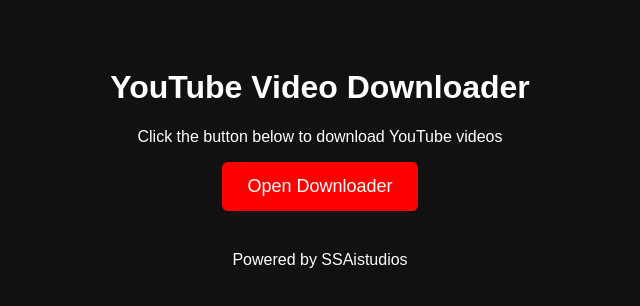
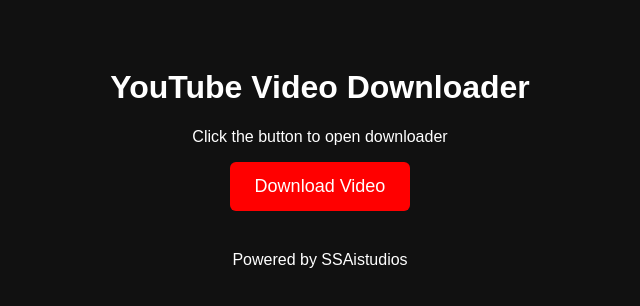
Before and after one commit to toolkithub676/toolkithub, a plain HTML site: page youtube-video-downloader.html in a window 1280 px wide. Shown: the whole page, without its empty margins (320-960 px from the left). Drawn offline with Linux system fonts and the light colour scheme.

Commit message:
Update download link and button text in HTML

```diff
--- a/youtube-video-downloader.html
+++ b/youtube-video-downloader.html
@@ -27,15 +27,14 @@
 <body>
 
 <h1>YouTube Video Downloader</h1>
+<p>Click the button to open downloader</p>
 
-<p>Click the button below to download YouTube videos</p>
-
-<button onclick="download()">Open Downloader</button>
+<button onclick="download()">Download Video</button>
 
 <script>
 
 function download(){
-window.open("https://ssyoutube.com/");
+window.open("https://y2mate.nu/");
 }
 
 </script>
@@ -43,5 +42,4 @@
 <p style="margin-top:40px">Powered by SSAistudios</p>
 
 </body>
-
 </html>
```
